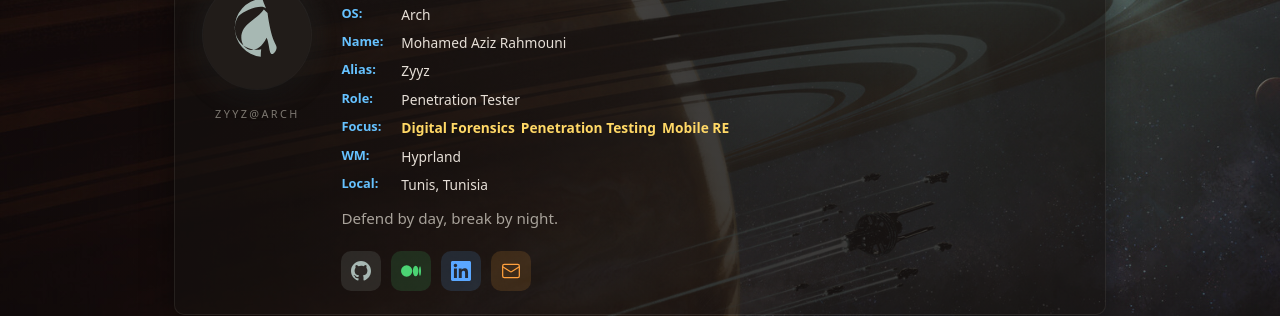
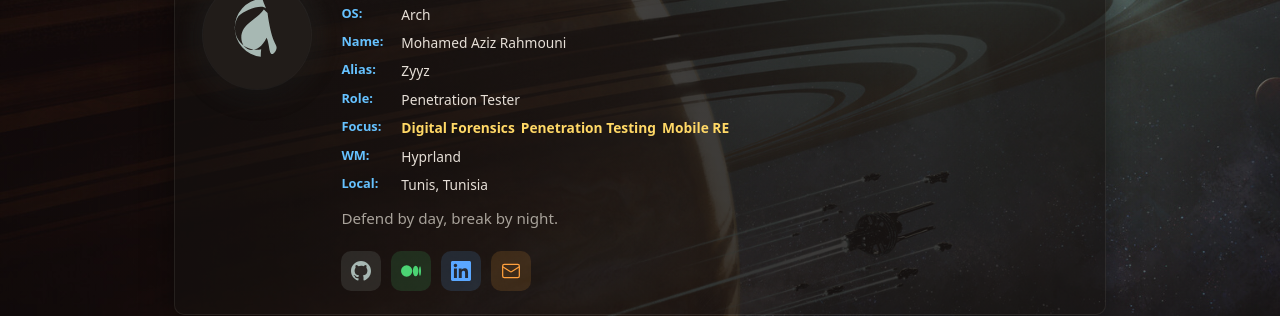
Before and after one commit to 0xZyyz/0xZyyz.github.io, a Jekyll site: the page built from index.html, in a window 1280 px wide. Shown: the part 249-565 px from the top of the page. Built offline with Jekyll 4.4.1, drawn with Linux system fonts in a browser that asks for light colours.

Commit message:
Terminal avatar: circle arch logo only, drop zyyz@arch label

```diff
--- a/index.html
+++ b/index.html
@@ -13,7 +13,6 @@ layout: default
         <svg class="arch-logo" viewBox="0 0 24 24" role="img" aria-label="Arch Linux logo">
           <path d="M11.392 0c.347.276 1.222 1.613 1.693 2.191a7.9 7.9 0 0 0-.056 15.713 11.698 11.698 0 0 1 .105-2.034 5.86 5.86 0 0 1-6.16-8.906c1.653-1.75 6.354-3.417 7.479-2.115-1.183-3.022-1.918-4.958-1.918-5.537C12.172 1.585 12.222 1.11 12.7 0Zm3.46 6.077c.214 1.907.807 5.05 1.437 6.784.567 1.562 1.009 1.988 1.009 2.5 0 .808-.743 1.79-1.2 1.79-.335 0-.48-.257-.63-.835-.225-.874-.34-2.471-.877-3.587-1.262 2.516-2.696 3.303-3.977 3.303-1.698 0-2.853-1.568-2.853-3.297 0-3.89 4.22-4.854 6.09-7.657Z" />
         </svg>
-        <span class="arch-tag" aria-hidden="true">zyyz@arch</span>
       </div>
       <div class="neofetch-info">
         <div class="nf-header"><span class="nf-prompt">❯</span><span class="nf-cmd">fastfetch</span></div>
--- a/style.css
+++ b/style.css
@@ -406,14 +406,6 @@ body { padding-top: 42px; }
     0 6px 24px rgba(0, 0, 0, 0.4),
     0 0 0 1px rgba(239, 232, 225, 0.06),
     0 0 36px var(--accent-dim);
-}
-
-.arch-tag {
-  font-family: var(--mono);
-  font-size: 0.68rem;
-  color: var(--muted);
-  letter-spacing: 0.22em;
-  text-transform: uppercase;
 }
 
 .neofetch-info {
```
